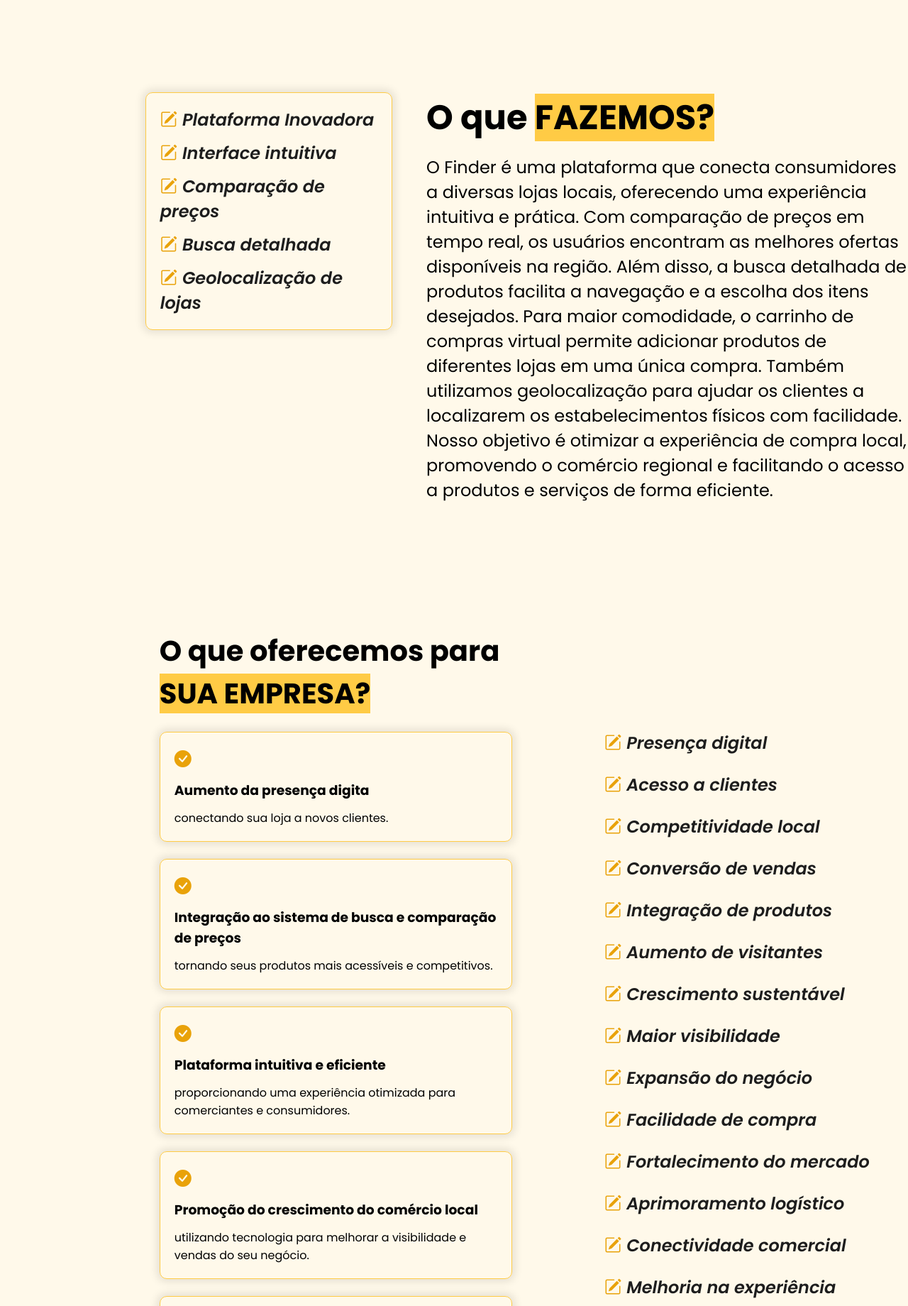
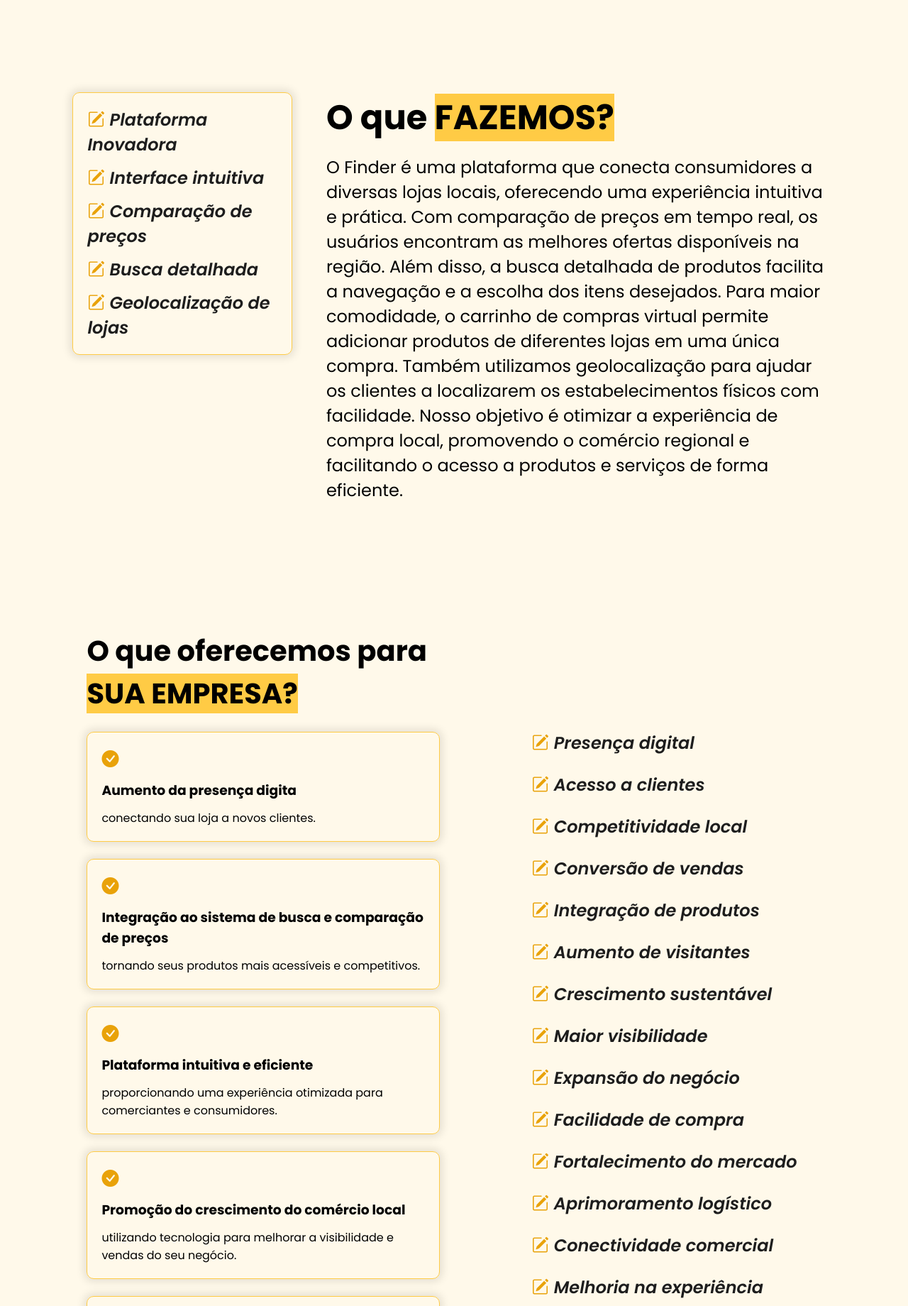
Before and after one commit to CauaHm/Finder.v2, a PHP site: page /src/pages/about.html in a window 1280 px wide; the page is wider, and only the part inside the window is pictured. Shown: the part 100-1940 px from the top of that part at 71% size. Run offline with PHP 8.4, Linux system fonts and the light colour scheme.

Commit message:
ajeitando margins

```diff
--- a/src/styles/about.css
+++ b/src/styles/about.css
@@ -9,7 +9,7 @@
 .whatWeDo_list {
     display: flex;
     flex-direction: column;
-    width: 40%;
+    width: 30%;
     justify-content: center;
     align-items: self-start;
     padding: 20px;
@@ -34,7 +34,7 @@
     flex-direction: column;
     align-items: start;
     justify-content: center;
-    width: 80%;
+    width: 70%;
     gap: 16px;
 }
 
--- a/src/styles/contact.css
+++ b/src/styles/contact.css
@@ -8,7 +8,7 @@
     display: flex;
     flex-direction: column;
     gap: 16px;
-    width: 70%;
+    width: 50%;
     align-items: start;
 }
 
@@ -40,7 +40,7 @@
 }
 
 .contactSocial {
-    width: 35%;
+    width: 30%;
 }
 
 .contactSocial form {
--- a/src/styles/styles.css
+++ b/src/styles/styles.css
@@ -29,10 +29,12 @@
 
 html {
     scroll-behavior: smooth;
+    overflow-x: hidden;
   }
 
 body {
     background-color: var(--bg);
+    overflow-x: hidden;
 }
 
 section {
@@ -44,7 +46,7 @@
 }
 
 .contentAbout section{
-    margin: 8%;
+    margin: 8% 0;
 }
 
 .btnDefault a{
```
